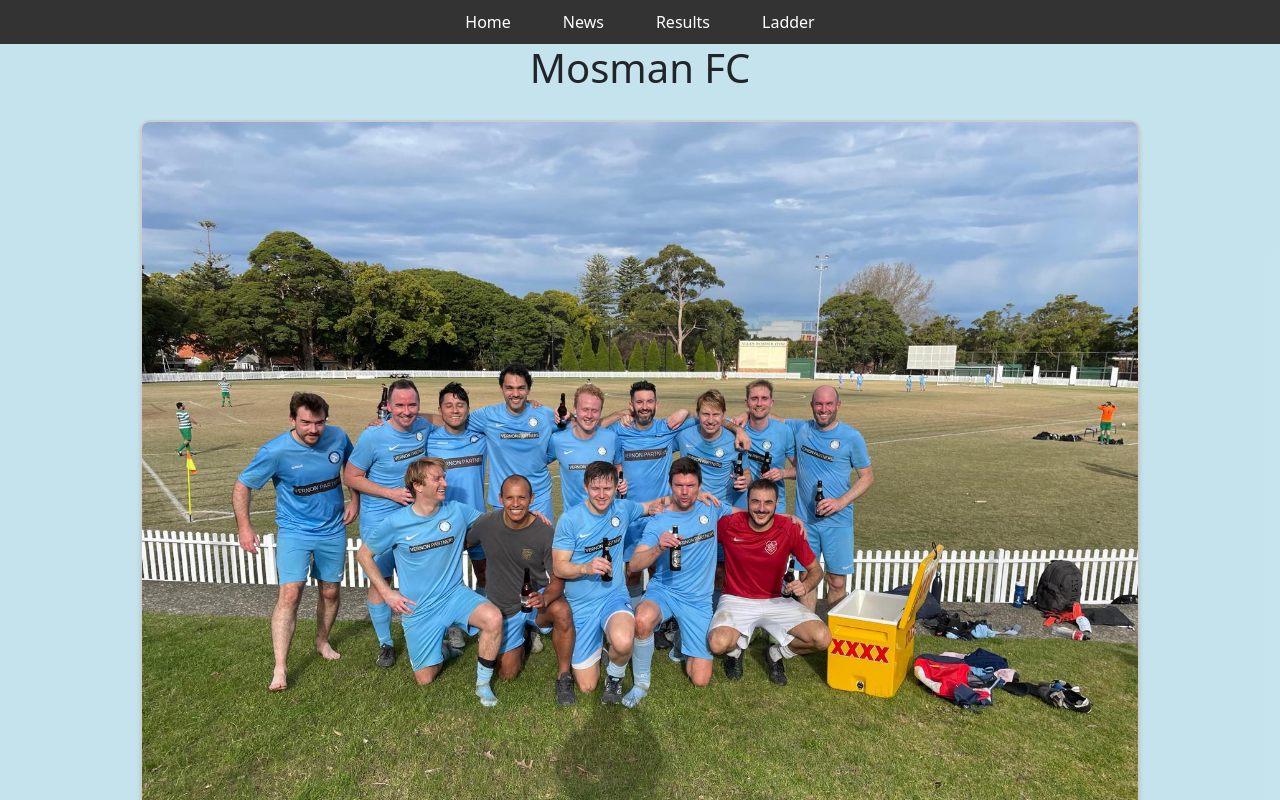
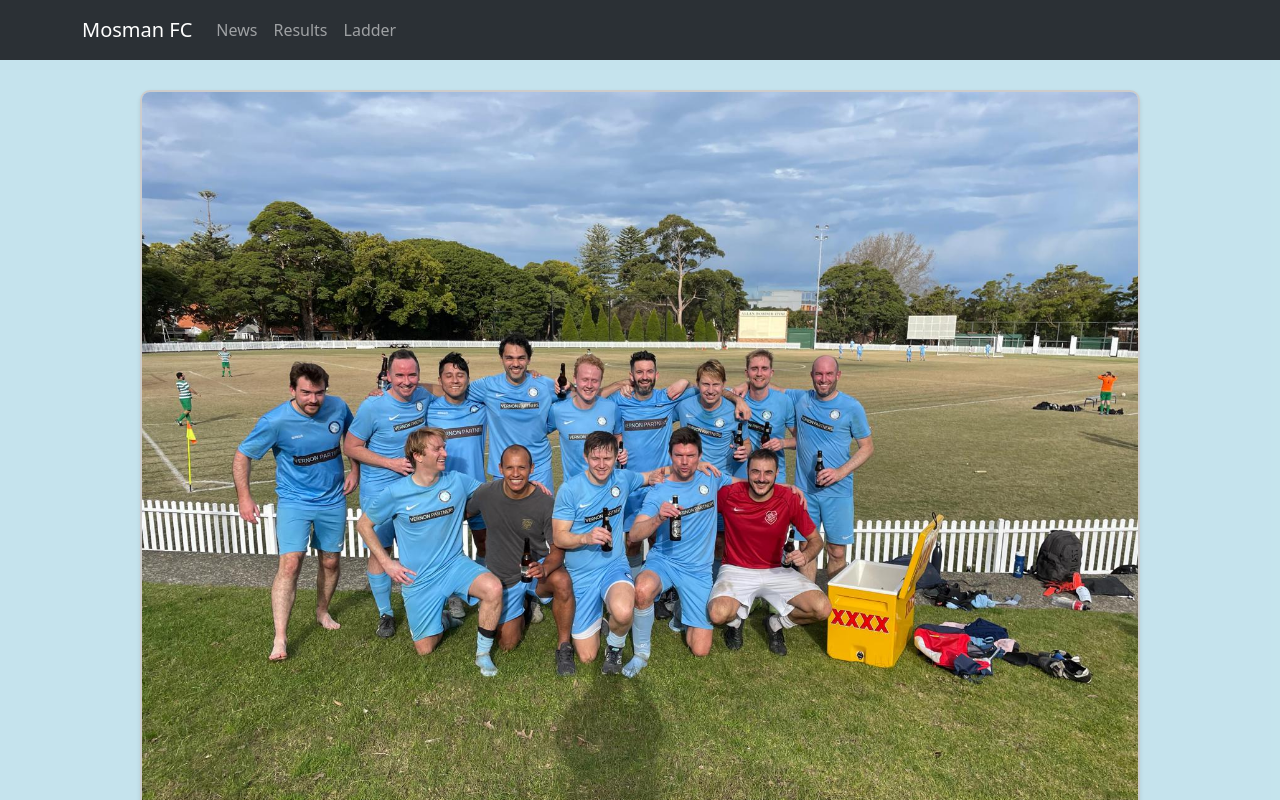
Before and after one commit to julian-petrich/amplify-react, a React (Create React App) app: page / in a window 1280 px wide. Shown: the top 800 px of the page. Built offline with nearby package versions, Linux system fonts and the light colour scheme.

Commit message:
adjusted navbar

```diff
--- a/package.json
+++ b/package.json
@@ -12,7 +12,7 @@
     "react-bootstrap": "^2.8.0",
     "react-dom": "^18.2.0",
     "react-router-dom": "^6.14.2",
-    "react-scripts": "5.0.1",
+    "react-scripts": "^5.0.1",
     "web-vitals": "^2.1.4"
   },
   "scripts": {
--- a/src/App.js
+++ b/src/App.js
@@ -10,7 +10,6 @@ class App extends Component {
     return(
     <div className='center'>
       <NavBar/>
-      <h1>Mosman FC</h1>
       <div className="image-container">
           <img src="/mosman_team.jpeg" alt="Mosman Team" />
       </div>
--- a/src/routes/NavBar.css
+++ b/src/routes/NavBar.css
@@ -4,33 +4,5 @@
     padding: 10px;
     width: 100%;
     justify-content: center;
-  }
-
-  .navbar-container {
-    list-style: none;
-    margin: 0;
-    padding: 0;
-    display: flex;
-  }
-
-  .navbar-container li {
-    display: inline-block;
-    margin: 0 10px;
-  }
-
-  .navbar-container li a {
-    color: #fff;
-    text-decoration: none;
-    padding: 8px 16px;
-  }
-
-  /* Responsive Styles */
-  @media screen and (max-width: 768px) {
-    .navbar-container {
-      flex-direction: column;
-    }
-
-    .navbar-container li {
-      margin: 10px 0;
-    }
-  }
+    margin-bottom: 10px;
+}
--- a/src/routes/NavBar.js
+++ b/src/routes/NavBar.js
@@ -1,18 +1,24 @@
 import React from 'react';
-import { Link } from 'react-router-dom';
+import Container from 'react-bootstrap/Container';
+import Nav from 'react-bootstrap/Nav';
+import Navbar from 'react-bootstrap/Navbar';
 import './NavBar.css'; // Create a separate CSS file for the navbar if needed
 
 const NavBar = () => {
   return (
-    <nav className="navbar">
-      <ul className="navbar-container">
-        <li><Link to="/">Home</Link></li>
-        <li><Link to="/">News</Link></li>
-        <li><Link to="/">Results</Link></li>
-        <li><Link to="/">Ladder</Link></li>
-        {/* Add other links for navigation */}
-      </ul>
-    </nav>
+    <Navbar expand="lg" bg="primary" data-bs-theme="dark" className="bg-body-tertiary navbar" sticky="top">
+    <Container>
+      <Navbar.Brand href="/">Mosman FC</Navbar.Brand>
+      <Navbar.Toggle aria-controls="basic-navbar-nav" />
+      <Navbar.Collapse id="basic-navbar-nav">
+        <Nav className="me-auto navbar-container">
+          <Nav.Link href="#news">News</Nav.Link>
+          <Nav.Link href="#results">Results</Nav.Link>
+          <Nav.Link href="#ladder">Ladder</Nav.Link>
+        </Nav>
+      </Navbar.Collapse>
+    </Container>
+  </Navbar>
   );
 };
 
```
Also changed, not shown: 1 other file (tests, documents, lock files or other folders).
